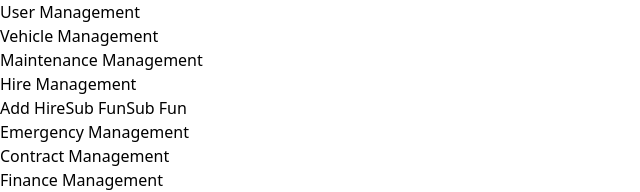
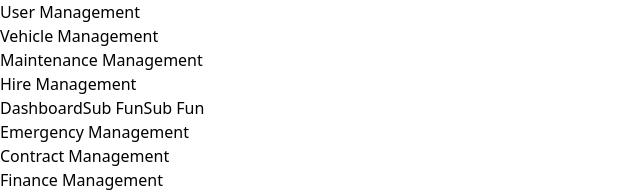
Before and after one commit to hxshan/itp-vms, a React (Vite) app in the folder frontend/: page /login in a window 1280 px wide. Both pictures are taken after a click on the button "Hire Management". Shown: the top 192 px of the page, without its empty margins (0-640 px from the left). Built offline with nearby package versions, Linux system fonts and the light colour scheme.

Commit message:
hires route added to nav bar

```diff
--- a/frontend/src/pages/shared/Navbar.jsx
+++ b/frontend/src/pages/shared/Navbar.jsx
@@ -84,7 +84,7 @@ const Navbar = () => {
                   </button>
                   {isOpen.hire && (
                       <div className="ml-6">
-                          <button className="w-full py-2 px-4 hover:bg-gray-700 focus:outline-none focus:bg-gray-700" onClick={() => handleItemClick('Hire Management', 'Sub Fun')}>Add Hire</button>
+                          <button className="w-full py-2 px-4 hover:bg-gray-700 focus:outline-none focus:bg-gray-700" onClick={() => navigate('/hires')}>Dashboard</button>
                           <button className="w-full py-2 px-4 hover:bg-gray-700 focus:outline-none focus:bg-gray-700" onClick={() => handleItemClick('Hire Management', 'Sub Fun')}>Sub Fun</button>
                           <button className="w-full py-2 px-4 hover:bg-gray-700 focus:outline-none focus:bg-gray-700" onClick={() => handleItemClick('Hire Management', 'Sub Fun')}>Sub Fun</button>
                       </div>
```
